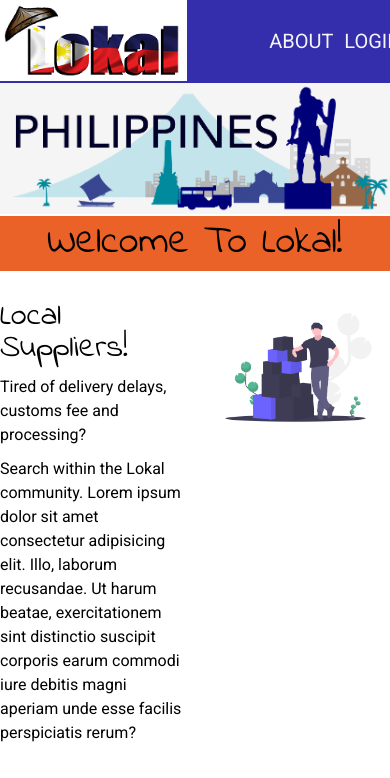
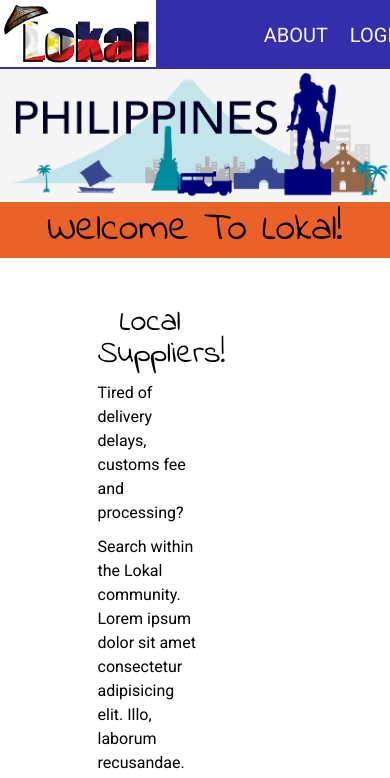
Before and after one commit to junnmerks/e-Commerce, a plain HTML site: page index.html in a window 390 px wide. Shown: the top 778 px of the page. Drawn offline with Linux system fonts and the light colour scheme.

Commit message:
added media quaries but not yet work properly

```diff
--- a/LESS/footer.less
+++ b/LESS/footer.less
@@ -8,7 +8,7 @@
     p {
       width: 100%;
       text-align: center;
-      color: @font-color;
+      color: whitesmoke;
       padding: 20px;
     }
   }
--- a/LESS/index.less
+++ b/LESS/index.less
@@ -11,3 +11,5 @@
 @import "footer";
 
 @import "home-page";
+
+@import "media-quaries.less";
--- /dev/null
+++ b/LESS/media-quaries.less
@@ -0,0 +1,69 @@
+//*tablet*//
+@media(max-width: 800px){
+
+        .content-section {
+          margin: 30px 0;
+          display: flex;
+          flex-wrap: wrap;
+          justify-content: space-between;
+
+
+
+          .text-content {
+            width: 48%;
+            margin: 5% 5%;;
+            padding-left: 20%;
+            padding-right: 1%;
+
+            h2{
+                text-align: center;
+            }
+
+          }
+
+          .img-content {
+            width: 48%;
+            padding-left: 1%;
+
+            img {
+              border-radius: 10px;
+            }
+
+          }
+        }
+}
+
+//*phone*//
+
+@media(max-width: 500px){
+
+ .content-section {
+          margin: 30px 0;
+          display: flex;
+          flex-wrap: nowrap;
+          justify-content: space-between;
+
+
+
+          .text-content {
+            width: 48%;
+            padding-left: 20%;
+            padding-right: 1%;
+
+            h2{
+                text-align: center;
+            }
+
+          }
+
+          .img-content {
+            width: 48%;
+            padding-left: 1%;
+
+            img {
+              border-radius: 10px;
+            }
+
+          }
+        }
+}
--- a/LESS/navigation.less
+++ b/LESS/navigation.less
@@ -9,7 +9,7 @@ header{
        align-items: center;
 
         .logo{
-        width: 48%;
+        width: 40%;
 
         }
 
@@ -22,10 +22,10 @@ header{
 
         a{
             font-size: 2rem;
-            text-align: ;
+            text-align: center;
             color: whitesmoke;
             text-decoration: none;
-            padding: 2% 5%;
+            padding: 2% 10%;
             border-radius: 20rem;
         }
 
@@ -42,9 +42,3 @@ header{
         padding-bottom: 4%;
     }
 }
-
-@media @mobile {
-    header{
-        .displayflex(center, column , space-around)
-    }
-}
```
Also changed, not shown: LESS/About.html (+40 -0 lines), CSS/index.css.
